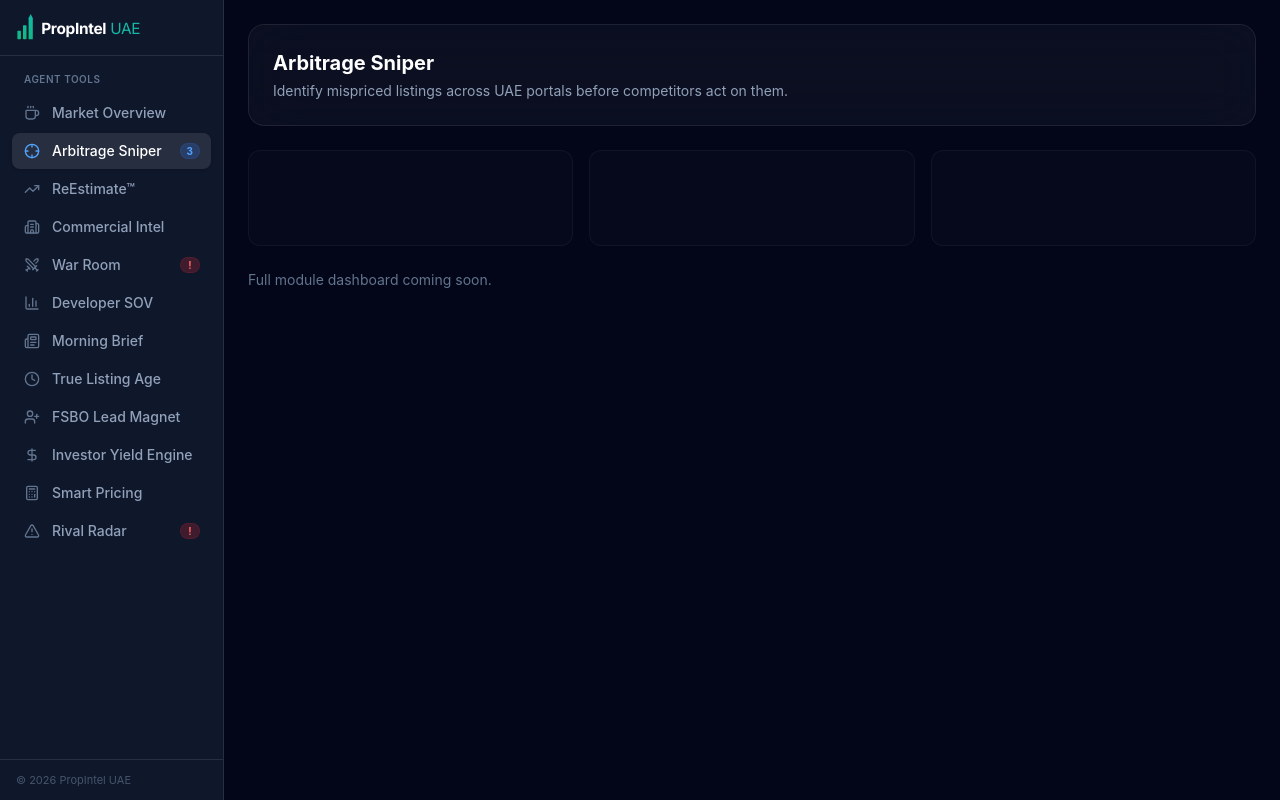
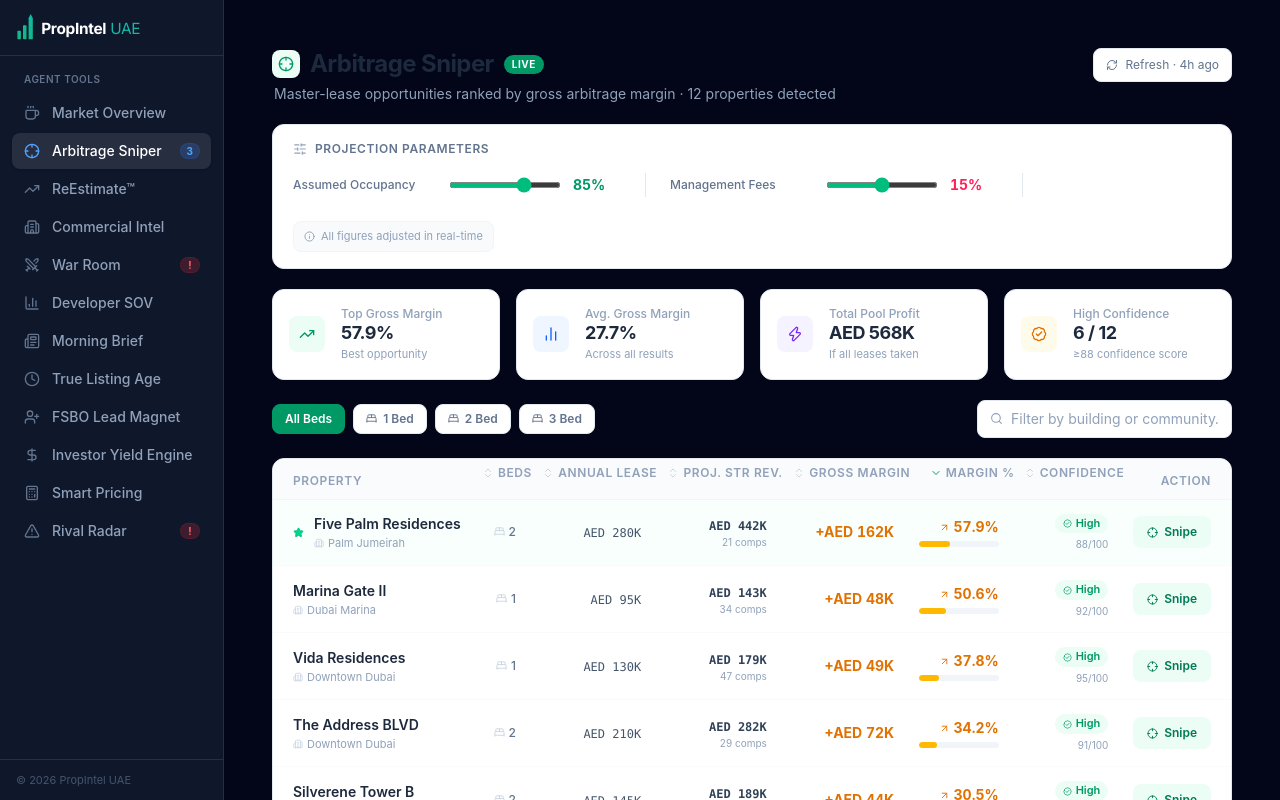
Before and after one commit to rayanmegatech-max/propintel-uae, a Next.js app: page /dashboard/arbitrage in a window 1280 px wide. Built offline with nearby package versions, Linux system fonts and the light colour scheme.

Commit message:
Activate ReEstimate and Arbitrage pages

```diff
--- a/app/dashboard/arbitrage/page.tsx
+++ b/app/dashboard/arbitrage/page.tsx
@@ -1,27 +1,5 @@
-"use client";
+import ArbitrageGrid from "@/components/arbitrage/ArbitrageGrid";
 
-const METRICS = [1, 2, 3];
-
-export default function Page() {
-  return (
-    <div className="space-y-6">
-      <div className="rounded-2xl border border-white/[0.08] bg-white/[0.04] backdrop-blur-xl p-6">
-        <h1 className="text-xl font-bold text-white">Arbitrage Sniper</h1>
-        <p className="mt-1 text-sm text-slate-400">
-          Identify mispriced listings across UAE portals before competitors act on them.
-        </p>
-      </div>
-
-      <div className="grid grid-cols-1 gap-4 sm:grid-cols-3">
-        {METRICS.map((i) => (
-          <div
-            key={i}
-            className="h-24 rounded-xl border border-white/[0.06] bg-white/[0.02] animate-pulse"
-          />
-        ))}
-      </div>
-
-      <p className="text-sm text-slate-500">Full module dashboard coming soon.</p>
-    </div>
-  );
+export default function ArbitragePage() {
+  return <ArbitrageGrid />;
 }
--- a/app/dashboard/reestimate/page.tsx
+++ b/app/dashboard/reestimate/page.tsx
@@ -1,25 +1,5 @@
-"use client";
+import ReEstimateView from "@/components/reestimate/ReEstimateView";
 
-const METRICS = [1, 2, 3];
-
-export default function Page() {
-  return (
-    <div className="space-y-6">
-      <div className="rounded-2xl border border-white/[0.08] bg-white/[0.04] backdrop-blur-xl p-6">
-        <h1 className="text-xl font-bold text-white">ReEstimate™</h1>
-        <p className="mt-1 text-sm text-slate-400">AI-powered AVM that reconciles asking prices against live DLD transaction history.</p>
-      </div>
-
-      <div className="grid grid-cols-1 gap-4 sm:grid-cols-3">
-        {METRICS.map((i) => (
-          <div
-            key={i}
-            className="h-24 rounded-xl border border-white/[0.06] bg-white/[0.02] animate-pulse"
-          />
-        ))}
-      </div>
-
-      <p className="text-sm text-slate-500">Full module dashboard coming soon.</p>
-    </div>
-  );
+export default function ReEstimatePage() {
+  return <ReEstimateView />;
 }
```
